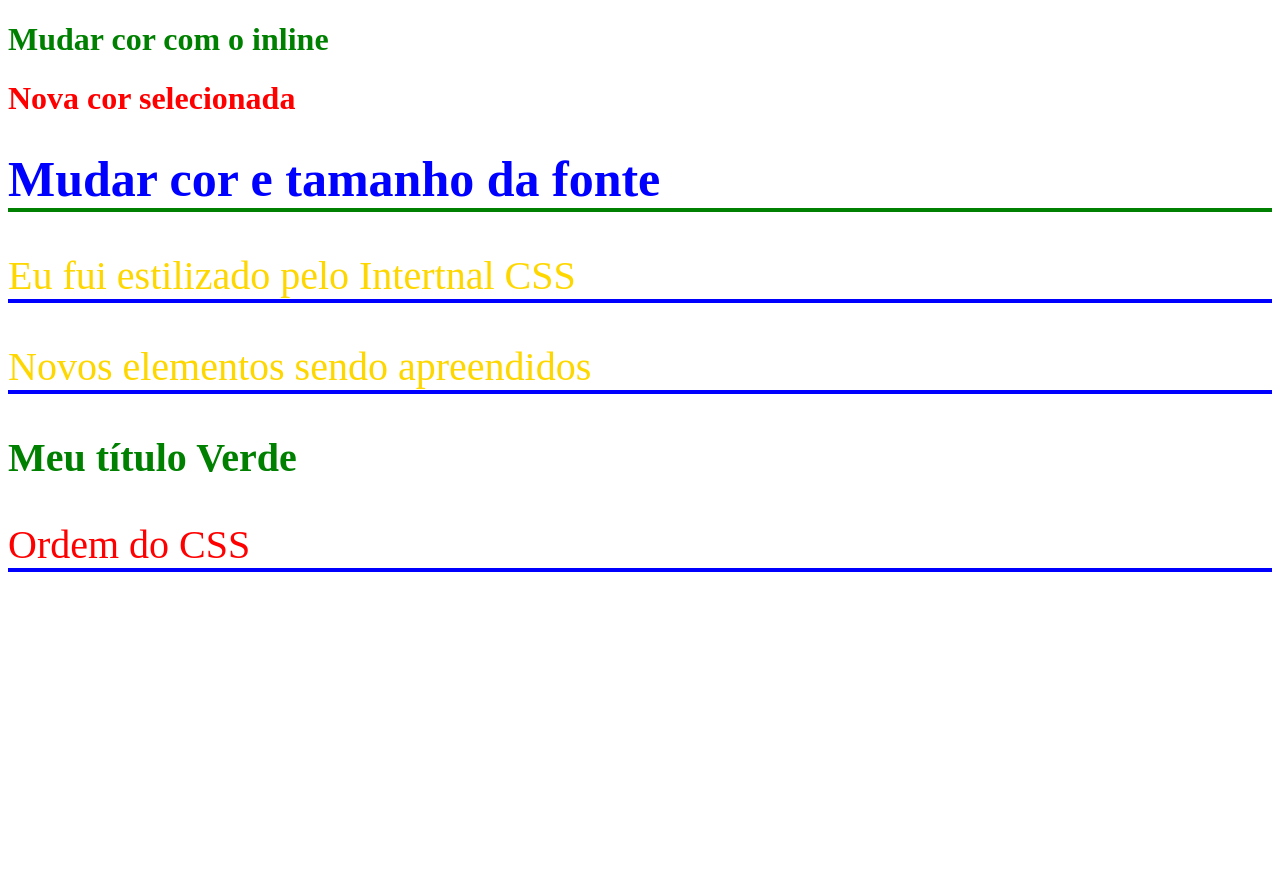
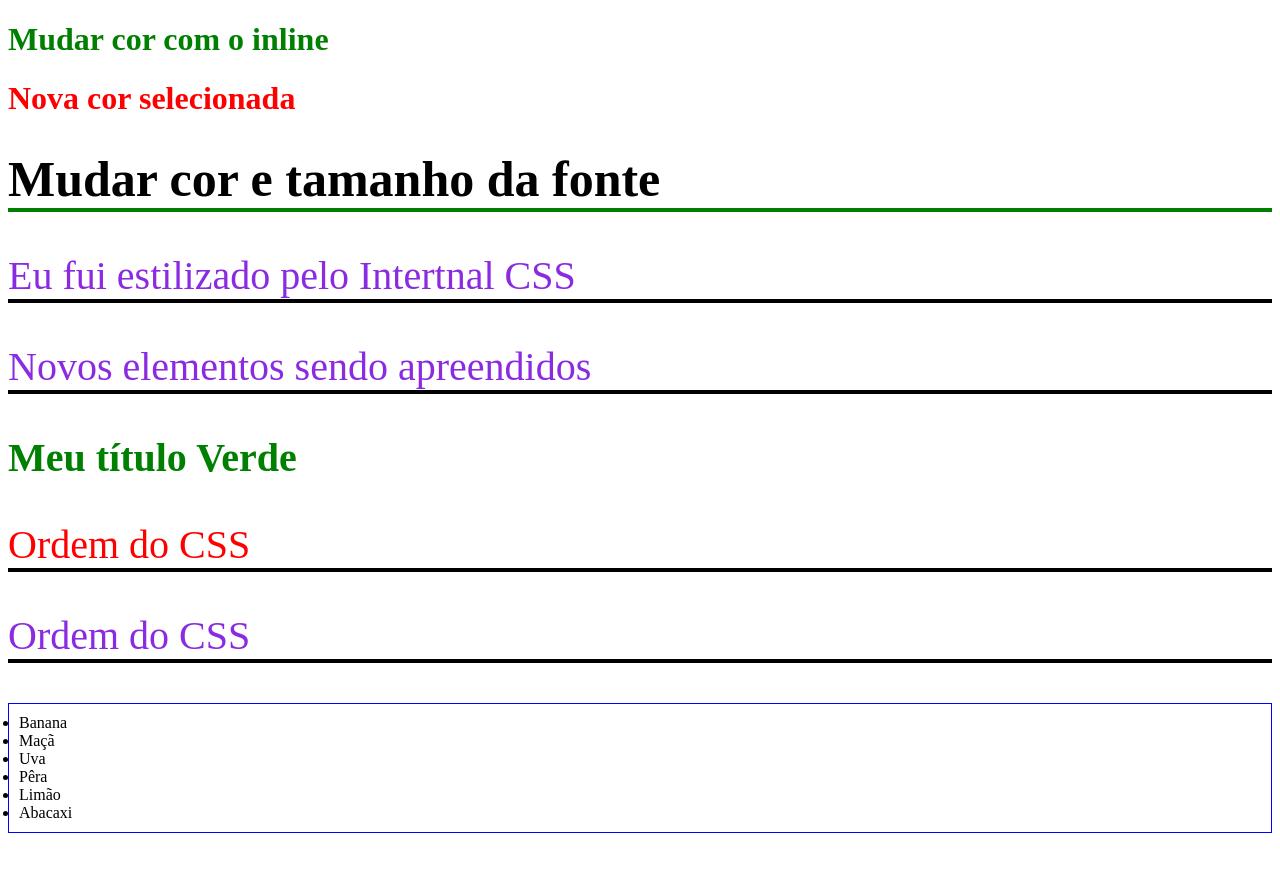
Before and after one commit to Brnsouuza/Estudos-FrontEnd, a plain HTML site: page 3_CSS/index.html in a window 1280 px wide. Shown: the top 872 px of the page. Drawn offline with Linux system fonts and the light colour scheme.

Commit message:
Megaforce

```diff
--- /dev/null
+++ b/2Desafio/title.css
@@ -0,0 +1,5 @@
+h4{
+
+    border: 5px solid green;
+    padding: 9px;
+}
--- /dev/null
+++ b/3_CSS/CSS/lists.CSS
@@ -0,0 +1,9 @@
+ul {
+    border: 1px solid blue;
+    padding: 10px;
+
+}
+
+li {
+    color: Dark;
+}
--- a/3_CSS/CSS/styles.css
+++ b/3_CSS/CSS/styles.css
@@ -6,3 +6,7 @@ body{
 h3 {
     color: green; font-size: 40px;
 }
+
+p {
+    color: blueviolet;
+}
--- a/3_CSS/index.html
+++ b/3_CSS/index.html
@@ -9,13 +9,13 @@
         p {
             color: gold;
             font-size: 40px;
-            border-bottom: 4px solid blue;
+            border-bottom: 4px solid black;
         }
     </style>
     <!-- 4 External CSS -->
     <!-- Cascading style Sheets -->
     <link rel="stylesheet" href="CSS/styles.css">
-
+    <link rel="stylesheet" href="CSS/lists.CSS">
 </head>
 <body>
     <!--1- Inline CSS -->
@@ -25,7 +25,7 @@
 
     <!-- 2 Múltiplas regras -->
 
-    <h1 style="color: blue; font-size: 50px; border-bottom: 4px solid green;"> Mudar cor e tamanho da fonte</h1>
+    <h1 style="color:black; font-size: 50px; border-bottom: 4px solid green;"> Mudar cor e tamanho da fonte</h1>
 
     <!-- 3 Internal CSS -->
 
@@ -39,6 +39,18 @@
         <!-- 5 - Ordem do CS -->
 
         <p style="color:red">Ordem do CSS</p>
+        <p>Ordem do CSS</p>
 
+        <!-- 6 - Múltiplus arquivos do CSS-->
+
+        <ul>
+
+            <li>Banana</li>
+            <li>Maçã</li>
+            <li>Uva</li>
+            <li>Pêra</li>
+            <li>Limão</li>
+            <li>Abacaxi</li>
+        </ul>
 </body>
 </html>
```
Also changed, not shown: 2Desafio/Desafio.html (added, +23 -0 lines), 1_Desafio/1° Desafio.html (renamed from 1_Desafio_HML/1° Desafio.html), 1_Desafio/imgs/Pordosol.jpeg (renamed from 1_Desafio_HML/imgs/Pordosol.jpeg).
